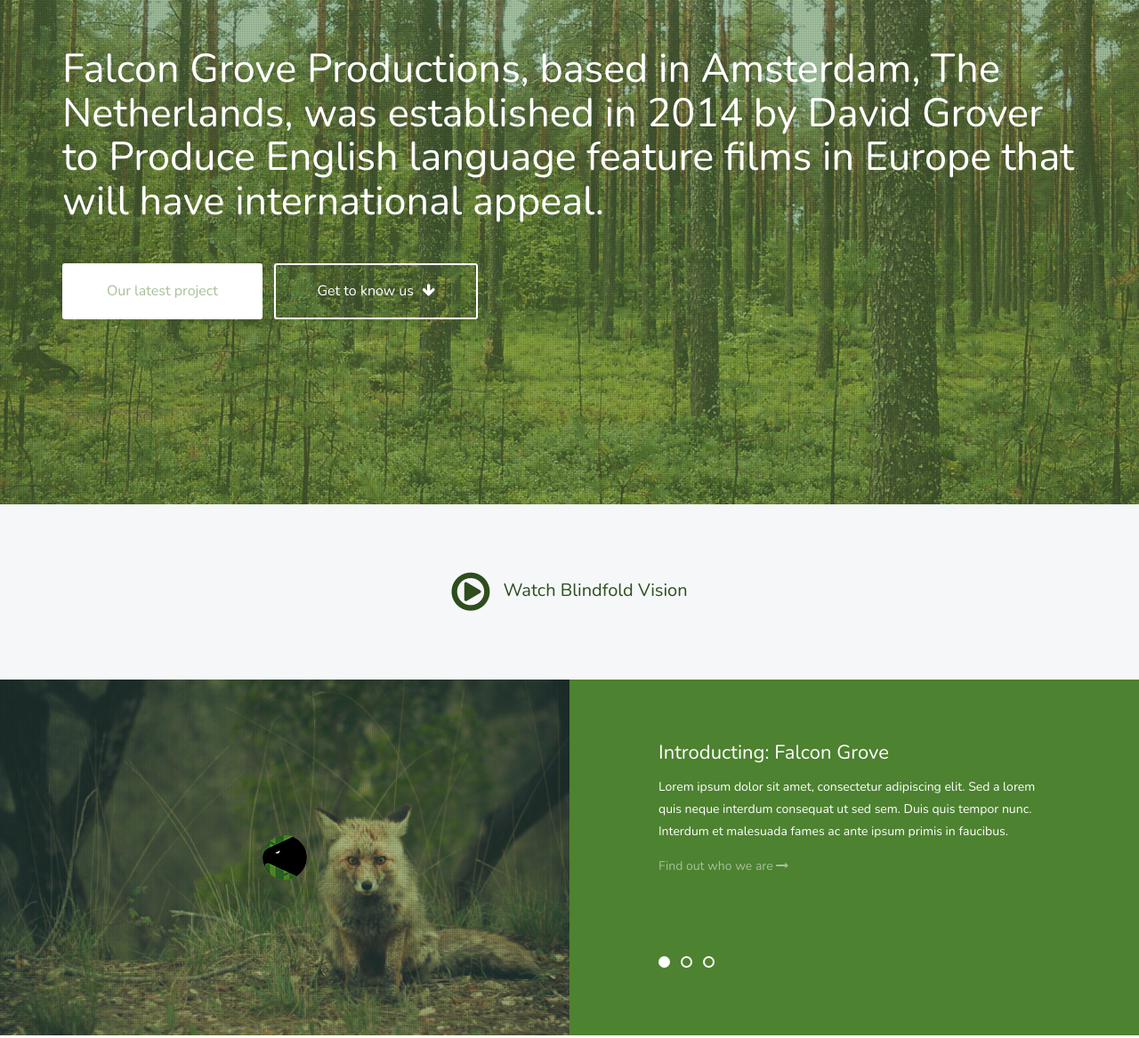
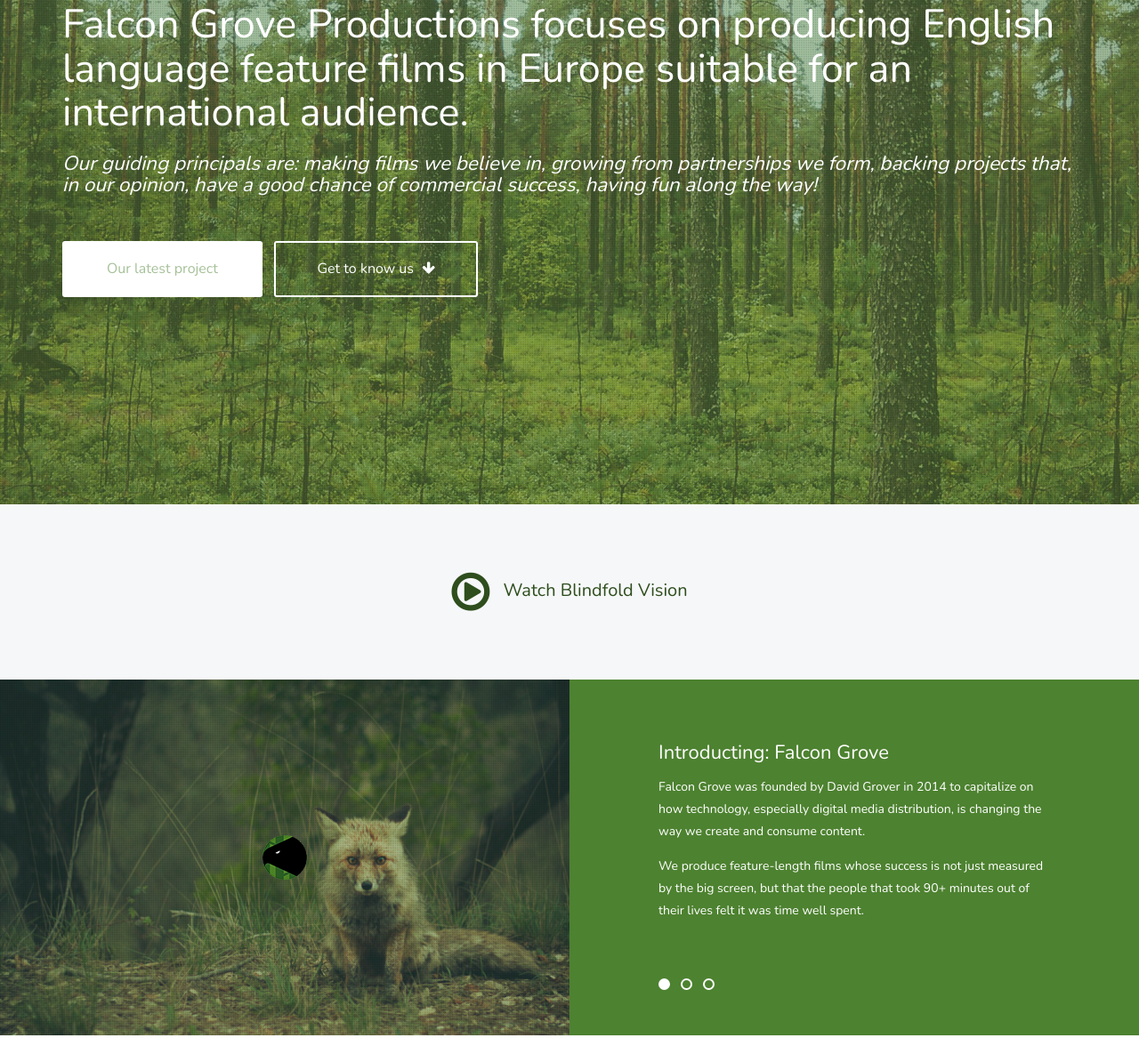
Before and after one commit to ivanasetiawan/falcongrove, a plain HTML site: page index.html in a window 1280 px wide. Shown: the part 233-1400 px from the top of the page at 89% size. Drawn offline with nearby package versions, Linux system fonts and the light colour scheme.

Commit message:
Content fixed

```diff
--- a/css/styles.scss
+++ b/css/styles.scss
@@ -590,7 +590,7 @@
     color: #fff;
 }
 .hero h1 {
-    margin: 200px 0 45px 0;
+    margin: 150px 0 45px 0;
     font-weight: 300;
     font-size: 45px;
 }
@@ -1095,3 +1095,11 @@
     -webkit-animation-delay: 1s;
     animation-delay: 1s;
 }
+
+/* Extraness */
+.header-note {
+    margin-top: 20px;
+    font-size: 0.5em;
+    color: #fff !important;
+    font-style: italic;
+}
--- a/index.html
+++ b/index.html
@@ -59,7 +59,11 @@
 					</div>
 					<div class="row hero-content">
 						<div class="col-md-12">
-							<h1 class="animated fadeInDown">Falcon Grove Productions, based in Amsterdam, The Netherlands, was established in 2014 by David Grover to Produce English language feature films in Europe that will have international appeal.</h1>
+							<h1 class="animated fadeInDown">
+								Falcon Grove Productions focuses on producing English language feature films in Europe suitable for an international audience.
+								<br>
+								<span class="header-note">Our guiding principals are: making films we believe in, growing from partnerships we form, backing projects that, in our opinion, have a good chance of commercial success, having fun along the way!</span>
+							</h1>
 							<a href="#" class="use-btn animated fadeInUp">Our latest project</a> <a href="#about" class="learn-btn animated fadeInUp">Get to know us <i class="fa fa-arrow-down"></i></a>
 						</div>
 					</div>
@@ -91,19 +95,21 @@
 								<ul class="slides" id="featuresSlider">
 									<li>
 										<h1>Introducting: Falcon Grove</h1>
-										<p>Lorem ipsum dolor sit amet, consectetur adipiscing elit. Sed a lorem quis neque interdum consequat ut sed sem. Duis quis tempor nunc. Interdum et malesuada fames ac ante ipsum primis in faucibus.</p>
-										<p><a href="#features" class="arrow-btn">Find out who we are <i class="fa fa-long-arrow-right"></i></a></p>
+										<p>Falcon Grove was founded by David Grover in 2014 to capitalize on how technology, especially digital media distribution, is changing the way we create and consume content.</p>
+										<p>We produce feature-length films whose success is not just measured by the big screen, but that the people that took 90+ minutes out of their lives felt it was time well spent.   </p>
+										<!-- <p><a href="#features" class="arrow-btn">Find out who we are <i class="fa fa-long-arrow-right"></i></a></p> -->
 									</li>
 
 									<li>
-										<h1>Our current project: Blindfold Vision</h1>
-										<p>Lorem ipsum dolor sit amet, consectetur adipiscing elit. Sed a lorem quis neque interdum consequat ut sed sem. Duis quis tempor nunc. Interdum et malesuada fames ac ante ipsum primis in faucibus.</p>
-										<p><a href="#" class="arrow-btn">More info about this project <i class="fa fa-long-arrow-right"></i></a></p>
+										<h1>Our Base of Operations: The Netherlands</h1>
+										<p>We believe the Netherlands is under-utilized by international filmmakers.  Stunning settings and attractive incentives, on top of a large pool of English-speaking film professionals, provide all the ingredients necessary to support high quality film production.  Falcon Grove is well placed to assist in exploring the Netherlands as a production location.</p>
+										<!-- <p><a href="#" class="arrow-btn">More info about this project <i class="fa fa-long-arrow-right"></i></a></p> -->
 									</li>
 									<li>
-										<h1>Another whort introduction about Falcon Grove</h1>
-										<p>Lorem ipsum dolor sit amet, consectetur adipiscing elit. Sed a lorem quis neque interdum consequat ut sed sem. Duis quis tempor nunc. Interdum et malesuada fames ac ante ipsum primis in faucibus.</p>
-										<p><a href="#" class="arrow-btn">Get to know us <i class="fa fa-long-arrow-right"></i></a></p>
+										<h1>Our Current Project: Blindfold Vision</h1>
+										<p>Blindfold Vision chronicles a life-changing event for Sam Sertie, an enforcer for the most powerful crime syndicate in the region.Why Falcon Grove?</p>
+										<p>Blindfold Vision is a Falcon Grove/DV Release production, with principal photography scheduled for March 2016. </p>
+										<!-- <p><a href="#" class="arrow-btn">Get to know us <i class="fa fa-long-arrow-right"></i></a></p> -->
 									</li>
 								</ul>
 						</div>
@@ -196,8 +202,7 @@
 			<div class="container">
 				<div class="row">
 					<div class="col-md-8 col-md-offset-2">
-						<h1>Packed Full of Powerful &amp; Talented People</h1>
-						<p>Falcon Grove Productions, based in Amsterdam, The Netherlands, was established in 2014 by David Grover to Produce English language feature films in Europe that will have international appeal.</p>
+						<h1>Why Falcon Grove?</h1>
 						<p>The Falcon is the fastest moving creature on Earth, capable of diving as speeds of over 300km/hr, and has exceptional powers of vision.  It symbolises the agility and speed necessary to thrive and survive in today's independent film production landscape.
 						</p>
 						<p><a href="#screenshots" class="arrow-btn">See the screenshots! <i class="fa fa-long-arrow-right"></i></a></p>
@@ -338,7 +343,7 @@
 						<h1 class="footer-logo">
 						<img src="img/footer-logo.png" alt="Footer Logo Falcon Grove">
 						</h1>
-						<p>© falcon grove 2015 - kvk etc information</p>
+						<p>© falcon grove 2015 - kvk: 62585215</p>
 					</div>
 					<div class="col-md-7">
 						<ul class="footer-nav">
```
Also changed, not shown: css/styles.css, 1 other file.
